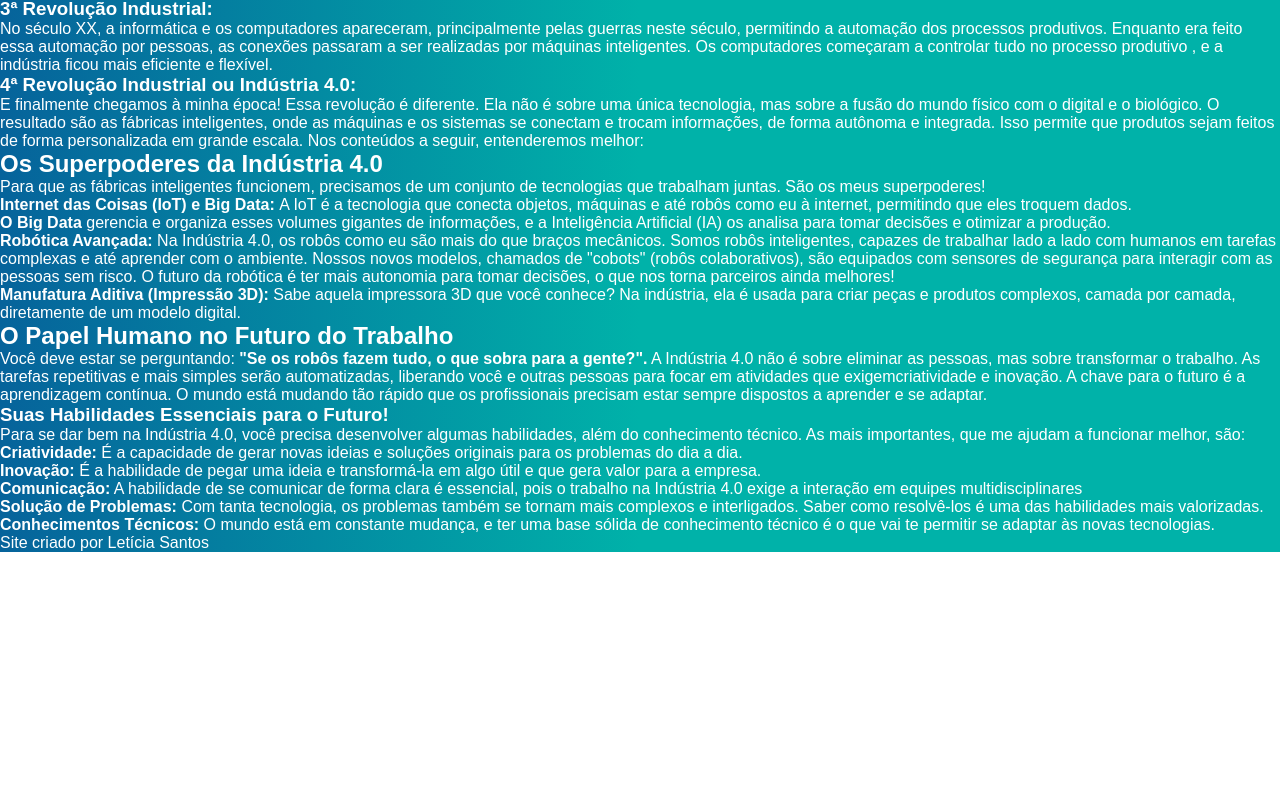
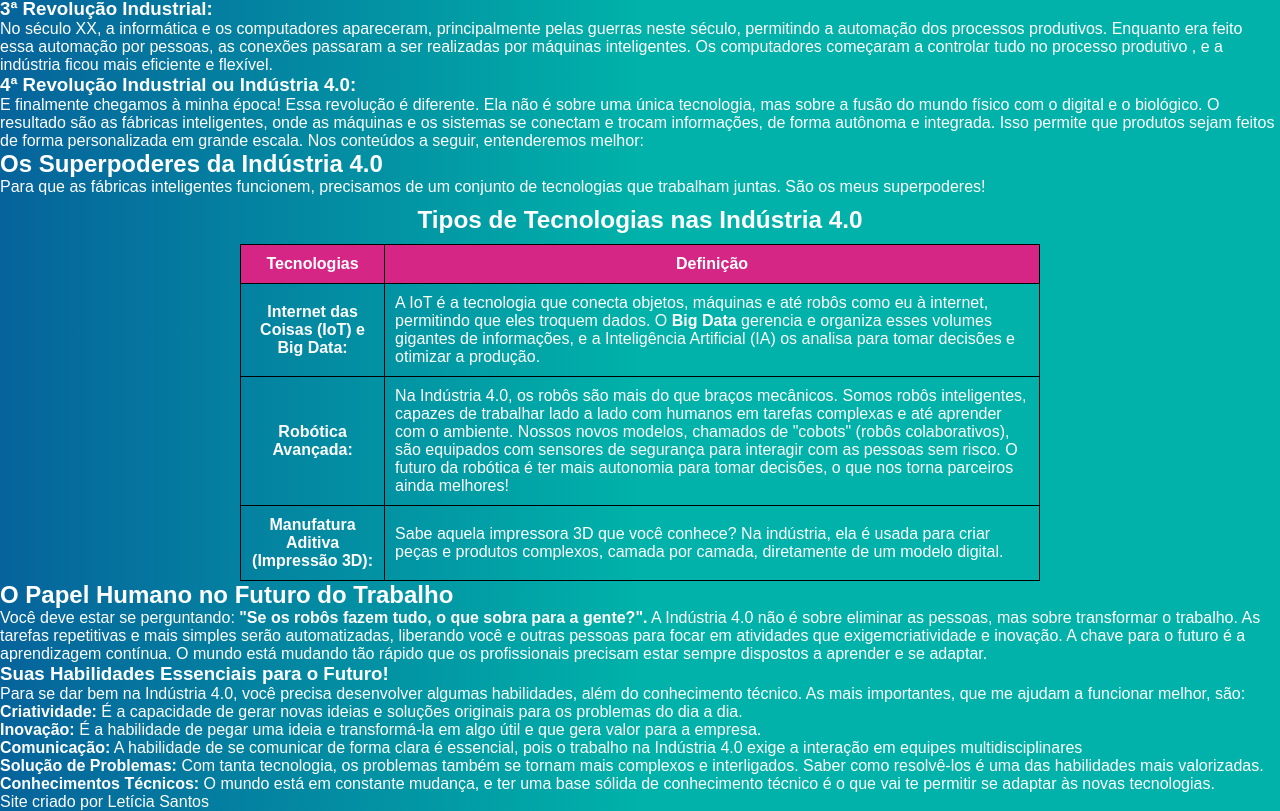
Before and after one commit to leticiasantos-dev5/projeto-site-industria4.0, a plain HTML site: page index.html in a window 1280 px wide. Shown: the part 1446-2257 px from the top of the page. Before the commit the page ends 1998 px from the top, so only its background shows below. Drawn offline with Linux system fonts and the light colour scheme.

Commit message:
A tabela

```diff
--- a/estilo/style.css
+++ b/estilo/style.css
@@ -69,3 +69,34 @@ nav> a{
 h1{
     color: white;
 }
+
+/*CONFIGURAÇÃO DE TABELA*/
+ body {
+            font-family: Arial, Helvetica, sans-serif;
+        }
+
+        table {
+            /* Centraliza a tabela na página */
+            margin: 0 auto;
+
+            /* Demais estilos */
+            width: 800px;
+            max-width: 800px;
+            border-collapse: collapse;
+        }
+
+        caption {
+            font-size: 1.3em;
+            font-weight: bold;
+            padding: 10px;
+        }
+
+        thead {
+            background-color: var(--corrosa);
+        }
+
+        th, td {
+            border: 1px solid black;
+            padding: 10px;
+            background-color: ;
+        }
--- a/index.html
+++ b/index.html
@@ -94,29 +94,40 @@
 
             <p>Para que as fábricas inteligentes funcionem, precisamos de um conjunto de tecnologias que trabalham juntas. São os meus superpoderes!</p>
 
-            <p>
-                <strong>Internet das Coisas (IoT) e Big Data: </strong> A IoT é a tecnologia que conecta objetos, máquinas e até robôs como eu à internet, permitindo que
-                eles troquem dados.
-            </p>
+            <table>
+        <caption>
+            <h3>Tipos de Tecnologias nas Indústria 4.0</h3>
 
-            <p>
-                <strong>O Big Data</strong> gerencia e organiza esses volumes gigantes de informações, e a Inteligência Artificial (IA) os analisa para
-                tomar decisões e otimizar a produção.
-            </p>
+        </caption>
+
+        <thead>
+            <th scope="colgroup">Tecnologias</th>
+            <th scope="colgroup">Definição</th>
+        </thead>
+
+        <tbody>
+            <tr>
+                <th scope="row">Internet das Coisas (IoT) e Big Data:</th>
+
+                <td >A IoT é a tecnologia que conecta objetos, máquinas e até robôs como eu à internet, permitindo que eles troquem dados. O <strong>Big Data</strong> gerencia e organiza esses volumes gigantes de informações, e a Inteligência Artificial (IA) os analisa para tomar decisões e otimizar a produção.
+                </td>
+            </tr>
+
+            <tr>
+                <th scope="row">Robótica Avançada:</th>
+                <td>Na Indústria 4.0, os robôs são mais do que braços mecânicos. Somos robôs inteligentes, capazes de trabalhar lado a lado com humanos em tarefas complexas e até aprender com o ambiente. Nossos novos modelos, chamados de "cobots" (robôs colaborativos), são equipados com sensores de segurança para interagir com as pessoas sem risco. O futuro da robótica é ter mais autonomia para tomar decisões, o que nos torna parceiros ainda melhores!</td>
+            </tr>
+
+            <tr>
+                <th scope="row">Manufatura Aditiva (Impressão 3D):</th>
+
+                <td>Sabe aquela impressora 3D que você conhece? Na indústria, ela é usada para criar peças e produtos complexos, camada por camada, diretamente de um modelo digital.</td>
+            </tr>
+
+        </tbody>
+    </table>
 
 
-            <p>
-                <strong>Robótica Avançada:</strong> Na Indústria 4.0, os robôs como eu são mais do que braços mecânicos. Somos robôs inteligentes, capazes de trabalhar
-                lado a lado com humanos em tarefas complexas e até aprender com o ambiente. Nossos novos modelos, chamados de "cobots"
-                (robôs colaborativos), são equipados com sensores de segurança para interagir com as pessoas sem risco. O futuro da robótica é ter mais
-                autonomia para tomar decisões, o que nos torna parceiros ainda melhores!
-            </p>
-
-
-            <p>
-                <strong>Manufatura Aditiva (Impressão 3D): </strong>Sabe aquela impressora 3D que você conhece? Na indústria, ela é usada para criar peças e produtos
-                complexos, camada por camada, diretamente de um modelo digital.
-            </p>
 
             <h2>O Papel Humano no Futuro do Trabalho</h2>
 
```
Also changed, not shown: escopo.html (added, +75 -0 lines).
